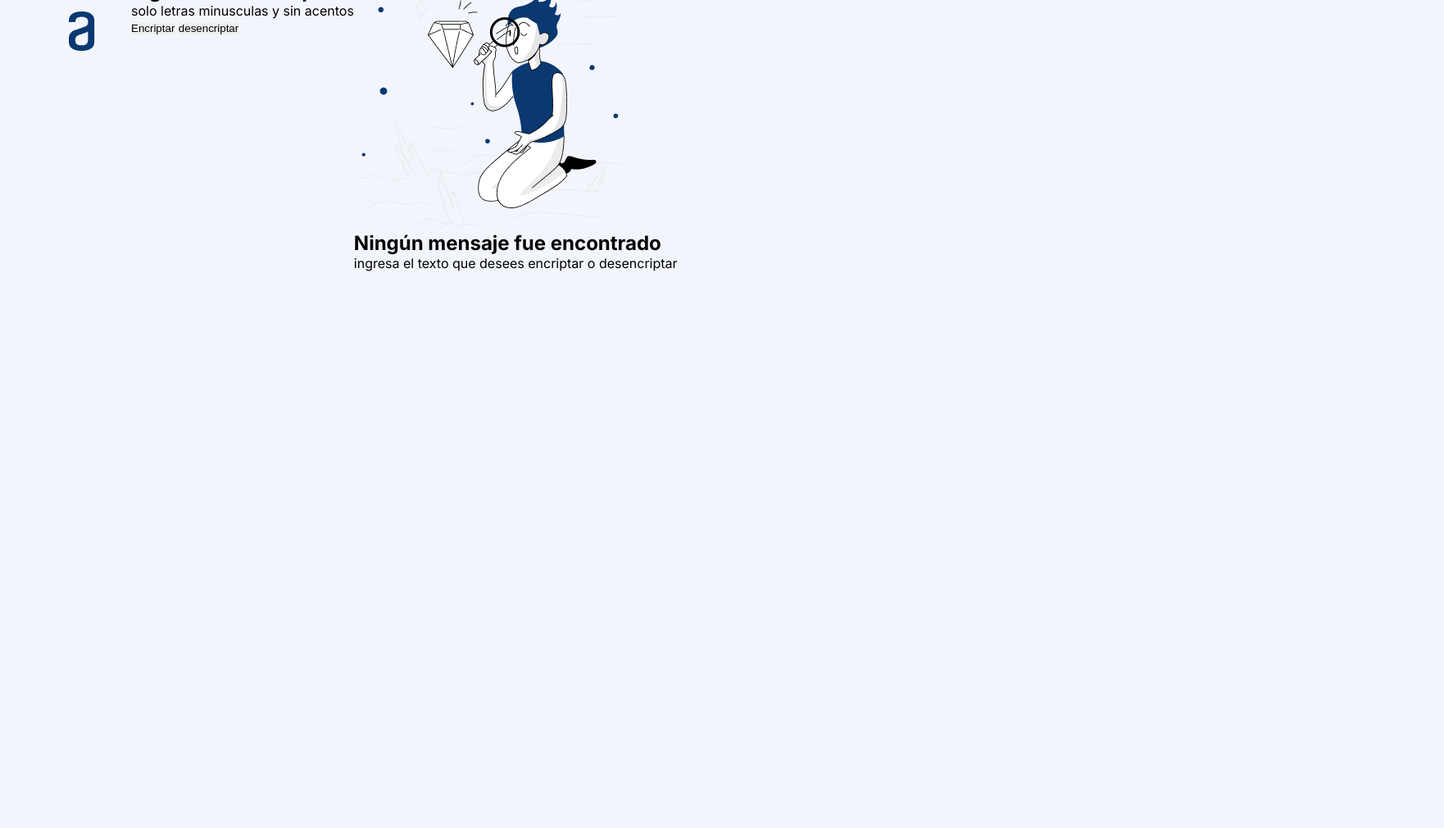
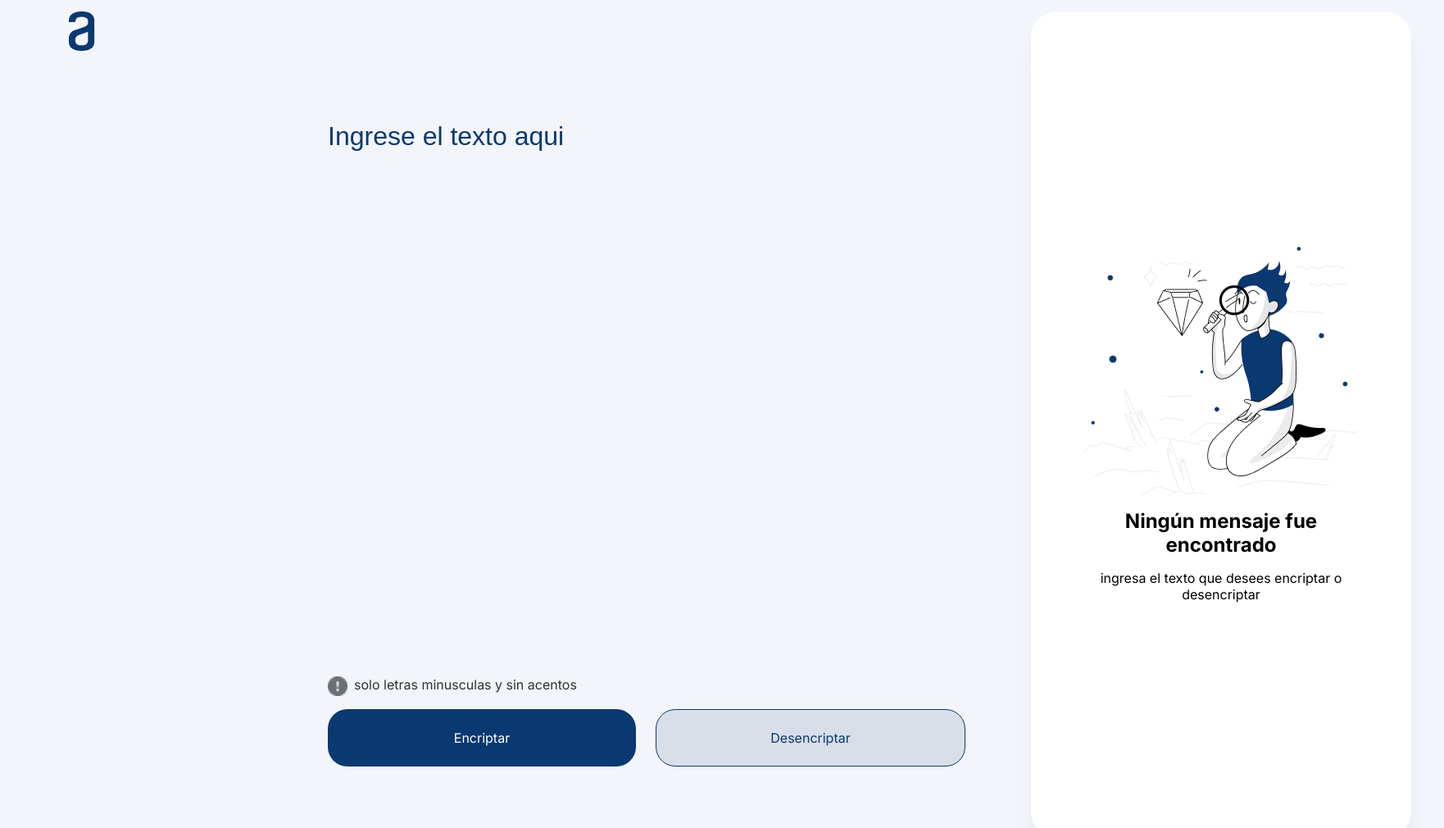
Before and after one commit to SebanchoA/textEncryptor, a plain HTML site: page index.html in a window 1280 px wide. Shown: the part 26-1036 px from the top of the page at 82% size, 1762 px wide, since content can reach past the window. Before the commit the page ends 800 px from the top, so only its background shows below. Drawn offline with Linux system fonts and the light colour scheme.

Commit message:
fix HTML structure with input instead of p. add more style and JS document

```diff
--- /dev/null
+++ b/encriptador.js
@@ -0,0 +1 @@
+let
--- a/index.html
+++ b/index.html
@@ -7,7 +7,7 @@
 <link rel="preconnect" href="https://fonts.gstatic.com" crossorigin>
 <link href="https://fonts.googleapis.com/css2?family=Inter:wght@100..900&display=swap" rel="stylesheet">
     <link rel="stylesheet" href="styles.css">
-    <title>Document</title>
+    <title>Enctripador de Texto</title>
 </head>
 <body>
     <header>
@@ -15,21 +15,24 @@
     </header>
     <main>
         <section class="main__container">
-            <h1 class="ingresar__texto">Ingrese el texto aqui</h1>
-            <p class="advertencia__texto">solo letras minusculas y sin acentos</p>
-            <div>
-                <button class="boton__encriptar"> Encriptar</button>
-                <button class="boton__desencriptar"> desencriptar</button>
+            <input type="text" class="ingresar__texto" placeholder="Ingrese el texto aqui">
+            <div class="bottom__container">
+                <p class="advertencia__texto"> <img src="./images/signo-de-admiracion.png" alt="signo__admiracion" class="signo__admiracion">solo letras minusculas y sin acentos</p>
+                <div class="botones">
+                    <a class="boton__encriptar"> Encriptar</a>
+                    <a class="boton__desencriptar"> Desencriptar</a>
+                </div>
             </div>
         </section>
         <section class="right__container">
             <img src="./images/Muñeco-alura.png" alt="ilustracion-persona-con-lupa">
-            <h1>Ningún mensaje fue encontrado</h1>
-            <p>ingresa el texto que desees encriptar o desencriptar</p>
+            <h1 class="right__container__title">Ningún mensaje fue encontrado</h1>
+            <p class="right__container__text">ingresa el texto que desees encriptar o desencriptar</p>
         </section>
     </main>
     <footer>
 
     </footer>
+    <script src="encriptador.js"></script>
 </body>
 </html>
--- a/styles.css
+++ b/styles.css
@@ -11,8 +11,9 @@
 body{
     background: #F3F5FC;
     display: flex;
-    flex-direction: row;
     font-family: inter, Impact, Haettenschweiler, 'Arial Narrow Bold', sans-serif;
+    height: 100vh;
+    width: 100vw;
 }
 
 header{
@@ -23,5 +24,101 @@ header{
 
 main{
     display: flex;
-    flex-direction: row;
 }
+
+.ingresar__texto{
+    width: 577px;
+    height: 48px;
+    margin-top: 168px;
+    margin-left: 240px;
+    gap: 0px;
+    opacity: 0px;
+    font-weight: 400;
+    font-size: 32px;
+    color: #0A3871;
+    resize: none;
+    background-color:transparent;
+}
+
+input::placeholder{
+    font-weight: 400;
+    font-size: 32px;
+    color: #0A3871;
+}
+.bottom__container{
+    display: flex;
+    flex-direction: column;
+    padding-top: 635px;
+    padding-left: 240px;
+    gap: 16px;
+}
+.advertencia__texto{
+    display: flex;
+    gap: 8px;
+    opacity: 80%;
+    font-family: 'Inter';
+    font-weight: 400;
+}
+
+.signo__admiracion{
+width: 24px;
+height: 24px;
+}
+
+.botones{
+    display: flex;
+    width: Fixed (680px)px;
+    height: Hug (67px)px;
+    gap: 24px;
+    opacity: 0px;
+    padding-bottom:72px ;
+}
+
+.boton__encriptar{
+    display: flex;
+    width: 328px;
+    padding: 24px;
+    opacity: 0px;
+    border-radius: 24px;
+    background: #0A3871;
+    align-items: center;
+    justify-content: center;
+    color: white;
+}
+
+.boton__desencriptar{
+    display: flex;
+    width: 328px;
+    padding: 24px;
+    opacity: 0px;
+    border-radius: 24px;
+    background: #D8DFE8;
+    color: #0A3871;
+    align-items: center;
+    justify-content: center;
+    border: 1px solid #0A3871
+}
+
+.right__container{
+    display: flex;
+    flex-direction: column;
+    width: 400px;
+    height: 944px;
+    margin: 40px 40px 40px 80px;
+    padding: 32px;
+    gap: 16px;
+    border-radius: 32px;
+    opacity: 0px;
+    background-color: white;
+    box-shadow: 0px 24px 32px -8px #00000014;
+    justify-content: center;
+    align-items: center;
+}
+.right__container__title{
+    width: 238px;
+    text-align: center;
+}
+.right__container__text{
+    width: 300px;
+    text-align: center;
+}
```
Also changed, not shown: images/signo-de-admiracion.png (added).
